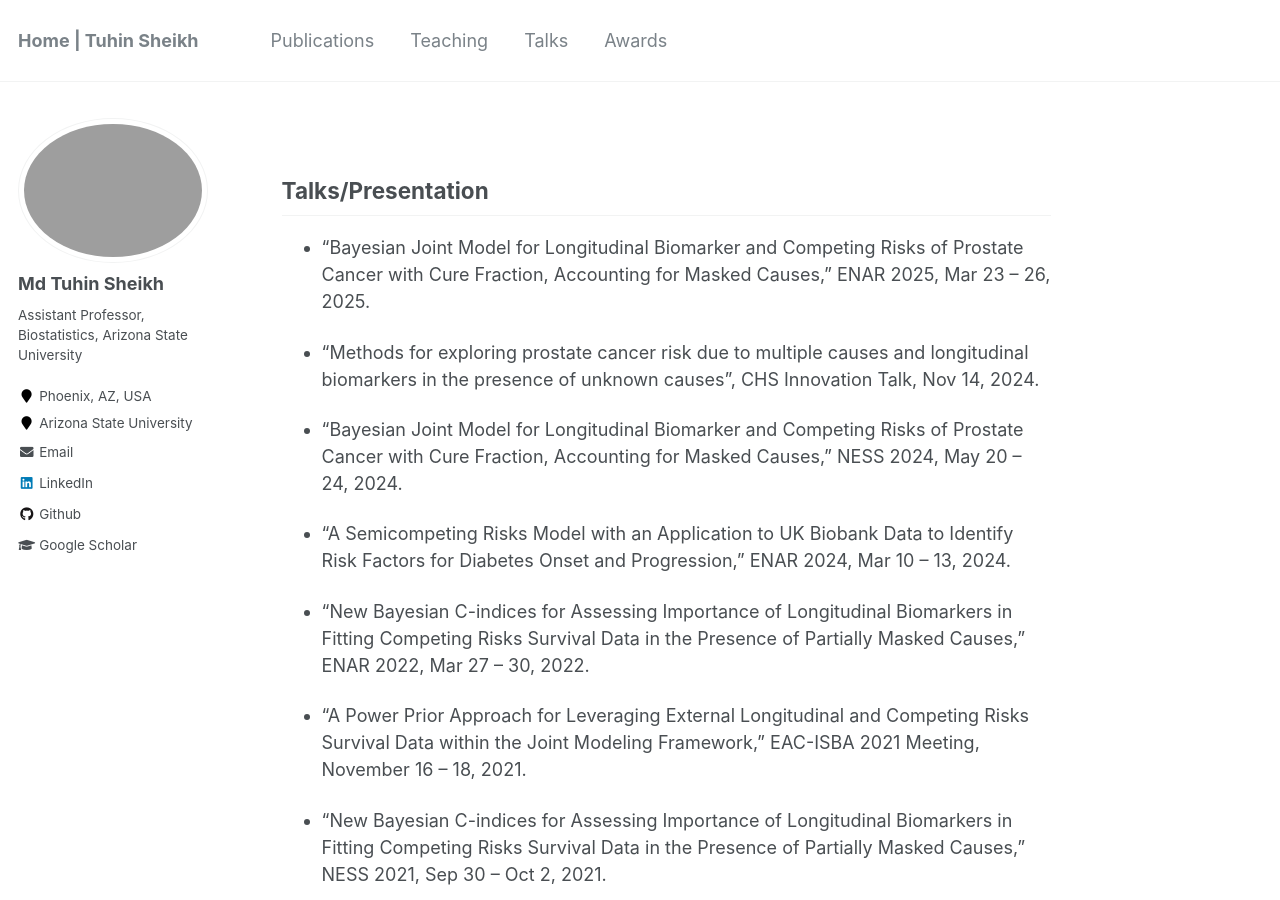
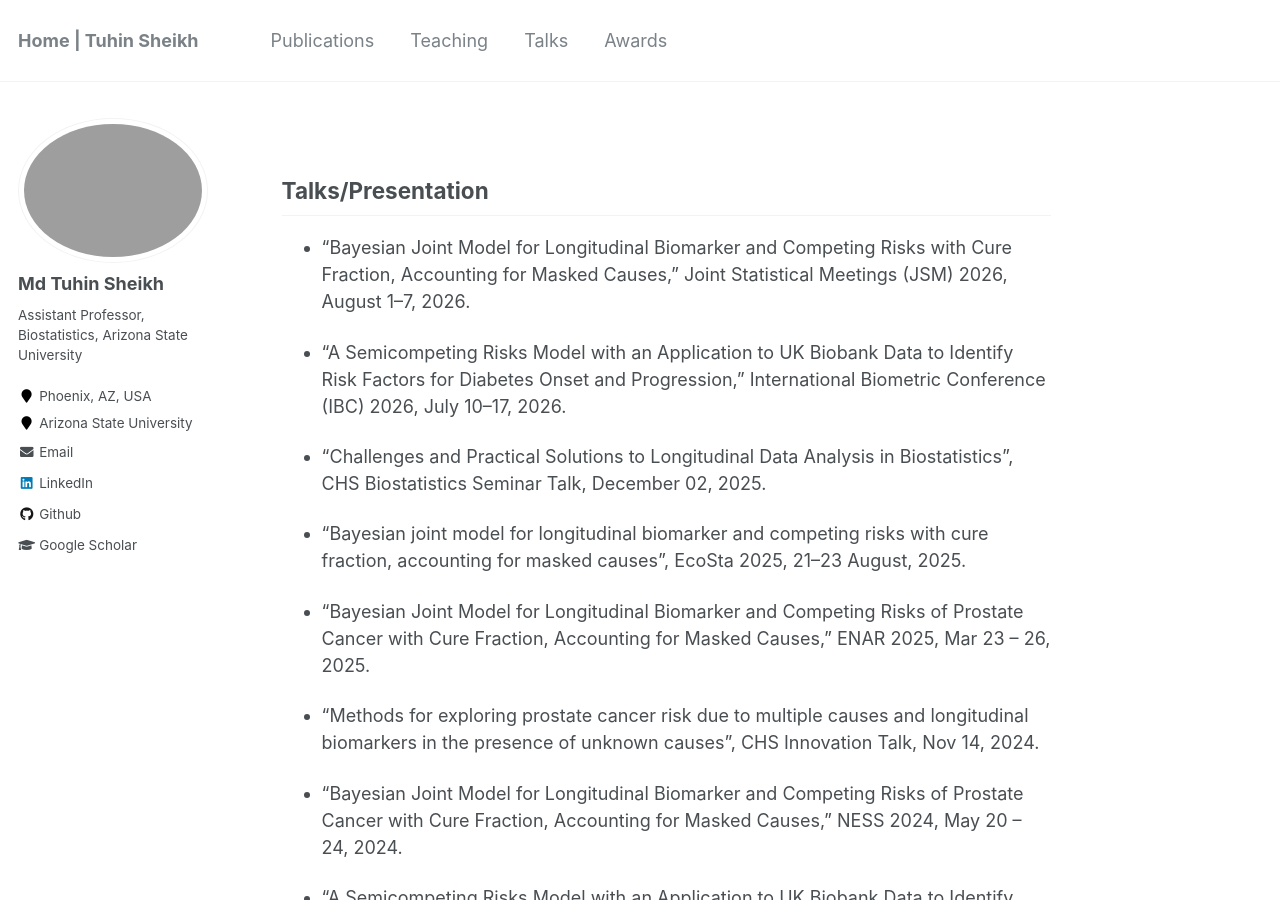
Before and after one commit to mdtuhinsheikh/mdtuhinsheikh.github.io, a Jekyll site: the page built from _pages/talks.md, in a window 1280 px wide and 900 px high. Built offline with Jekyll 4.4.1, drawn with Linux system fonts in a browser that asks for light colours.

Commit message:
Add new talks and presentations to talks.md

```diff
--- a/_pages/talks.md
+++ b/_pages/talks.md
@@ -5,6 +5,14 @@ author_profile: true
 ---
 
 ## Talks/Presentation
+* "Bayesian Joint Model for Longitudinal Biomarker and Competing Risks with Cure Fraction, Accounting for Masked Causes," Joint Statistical Meetings (JSM) 2026, August 1--7, 2026.
+
+* "A Semicompeting Risks Model with an Application to UK Biobank Data to Identify Risk Factors for Diabetes Onset and Progression," International Biometric Conference (IBC) 2026, July 10--17, 2026.
+
+* "Challenges and Practical Solutions to Longitudinal Data Analysis in Biostatistics", CHS Biostatistics Seminar Talk, December 02, 2025.
+
+* "Bayesian joint model for longitudinal biomarker and competing risks with cure fraction, accounting for masked causes", EcoSta 2025, 21--23 August, 2025.
+
 * "Bayesian Joint Model for Longitudinal Biomarker and Competing Risks of Prostate Cancer with Cure Fraction, Accounting for Masked Causes," ENAR 2025, Mar 23 -- 26, 2025.
 
 * "Methods for exploring prostate cancer risk due to multiple causes and longitudinal biomarkers in the presence of unknown causes", CHS Innovation Talk, Nov 14, 2024.
```
